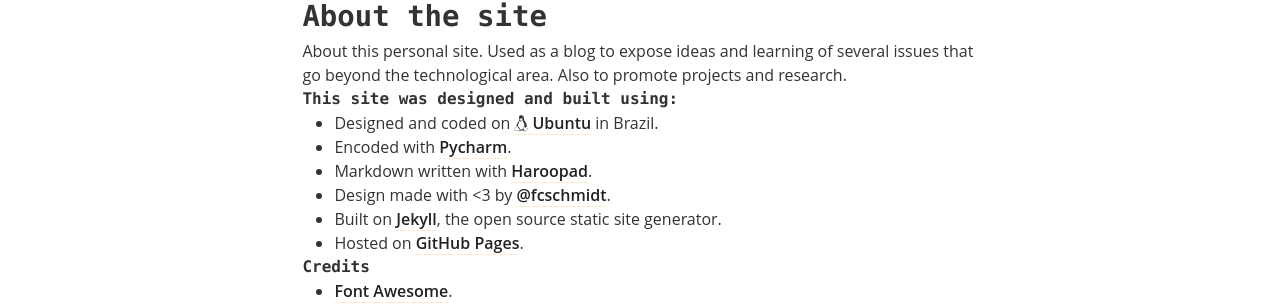
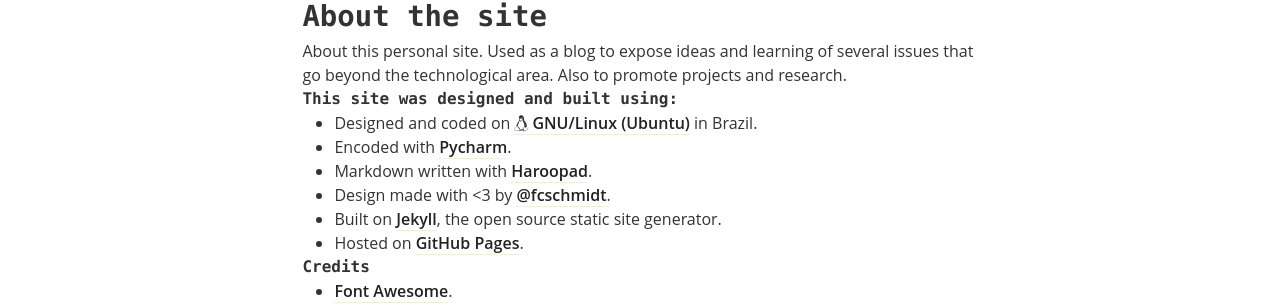
Before and after one commit to fcschmidt/fcschmidt.github.io, a Jekyll site: the page built from pages/site-config.html, in a window 1280 px wide. Shown: the part 120-427 px from the top of the page. Built offline with Jekyll 4.4.1, drawn with Linux system fonts in a browser that asks for light colours.

Commit message:
Update Site config

```diff
--- a/pages/site-config.html
+++ b/pages/site-config.html
@@ -17,7 +17,7 @@
     <h3>This site was designed and built using:</h3>
     <ul>
         <li>Designed and coded on <a href="http://www.ubuntu.com/" title="http://www.ubuntu.com/" target="_blank">
-            <i class="fa fa-linux"></i> Ubuntu</a> in Brazil.</li>
+            <i class="fa fa-linux"></i> GNU/Linux (Ubuntu)</a> in Brazil.</li>
         <li>Encoded with <a href="https://www.jetbrains.com/pycharm/" title="https://www.jetbrains.com/pycharm/" target="_blank">Pycharm</a>.</li>
         <li>Markdown written with <a href="http://pad.haroopress.com/" title="http://pad.haroopress.com/" target="_blank">Haroopad</a>.</li>
         <li>Design made with <3 by <a href=" {{ site.url }} " title="{{ site.name }}" target="_blank">{{ site.name }}</a>.</li>
```
